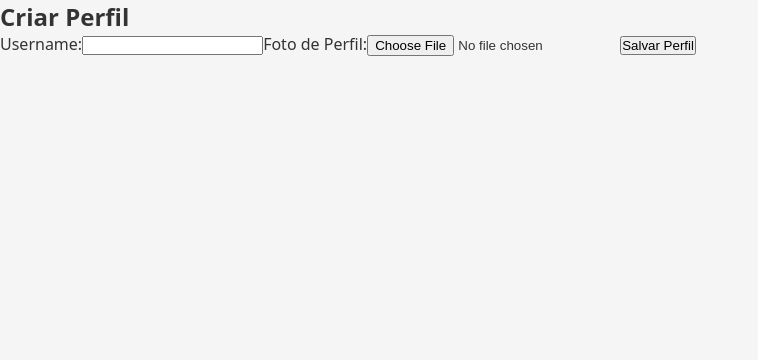
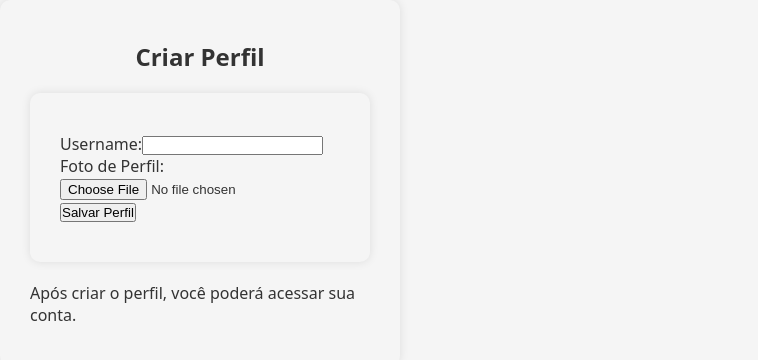
Before and after one commit to davipy-LAB/my-network, a React (Vite) app: page /create-profile in a window 1280 px wide. Shown: the top 360 px of the page, without its empty margins (0-758 px from the left). Built offline with nearby package versions, Linux system fonts and the light colour scheme.

Commit message:
My Network (1.3.4)

```diff
--- /dev/null
+++ b/src/create-profile.css
@@ -0,0 +1,27 @@
+.create-profile {
+    display: flex;
+    flex-direction: column;
+    align-items: center;
+    gap: 20px;
+    background-color: #f5f5f5;
+    border-radius: 10px;
+    box-shadow: 0 0 10px rgba(0, 0, 0, 0.1);
+    padding: 40px 30px;
+    width: 100%;
+    max-width: 400px;
+    justify-content: center;
+}
+
+.create-profile .container {
+    display: flex;
+    flex-direction: column;
+    align-items: center;
+    gap: 20px;
+    background-color: #f5f5f5;
+    border-radius: 10px;
+    box-shadow: 0 0 10px rgba(0, 0, 0, 0.1);
+    padding: 40px 30px;
+    width: 100%;
+    max-width: 400px;
+    justify-content: center;
+}
--- a/src/create-profile.jsx
+++ b/src/create-profile.jsx
@@ -1,4 +1,5 @@
 import React, { useState } from 'react';
+import './create-profile.css'; // Importe o CSS para estilizar o componente
 
 function CreateProfile() {
   const [username, setUsername] = useState('');
@@ -26,6 +27,7 @@ function CreateProfile() {
   return (
     <div className="create-profile">
       <h2>Criar Perfil</h2>
+      <div className='container'>
       <form onSubmit={handleSubmit}>
         <label>Username:</label>
         <input
@@ -44,6 +46,8 @@ function CreateProfile() {
 
         <button type="submit">Salvar Perfil</button>
       </form>
+      </div>
+      <p>Após criar o perfil, você poderá acessar sua conta.</p>
     </div>
   );
 }
```
Also changed, not shown: 1 other file (tests, documents, lock files or other folders).
